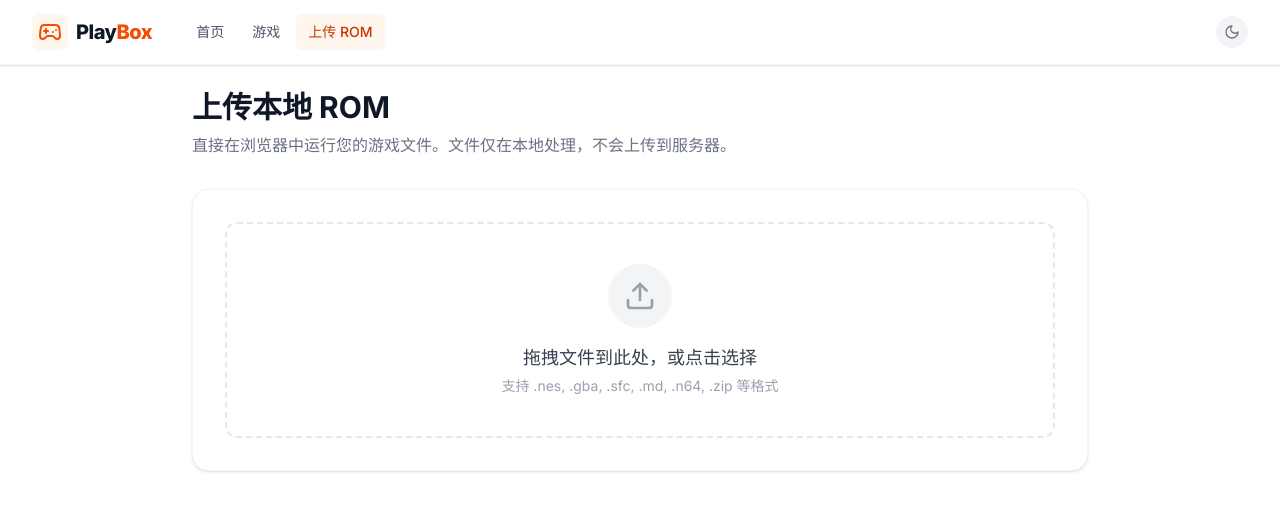
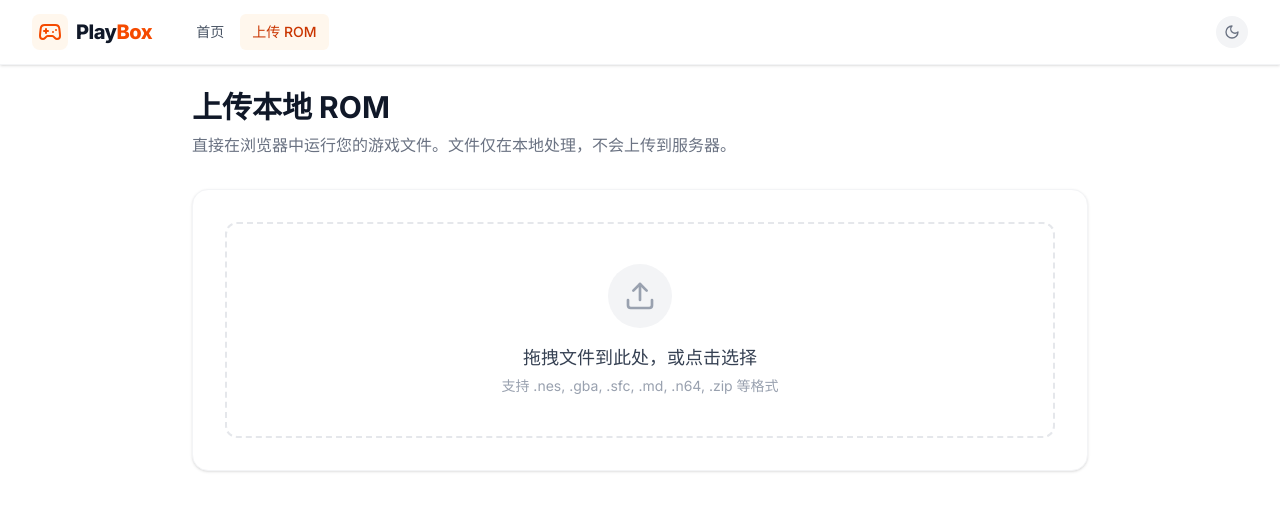
Before and after one commit to sxw-18/react-game, a Next.js app: page /upload in a window 1280 px wide. Shown: the top 510 px of the page. Built offline with nearby package versions, Linux system fonts and the light colour scheme.

Commit message:
优化报错

```diff
--- a/components/GamePlayer.tsx
+++ b/components/GamePlayer.tsx
@@ -61,7 +61,7 @@ export default function GamePlayer({ game, romUrl, core }: GamePlayerProps) {
     window.EJS_core = effectiveCore || 'nes';
     window.EJS_pathtodata = 'https://static.8bgame.top/data/';
     window.EJS_startOnLoaded = true;
-    window.EJS_disableDatabases = true;
+    window.EJS_disableDatabases = false;
     window.EJS_language = "zh-CN";
 
     const handleReady = () => {
--- a/components/Header.tsx
+++ b/components/Header.tsx
@@ -28,12 +28,6 @@ export default function Header() {
                 首页
             </Link>
             <Link
-                href="/games"
-                className={`px-3 py-2 rounded-md transition-colors relative z-50 cursor-pointer ${pathname?.startsWith('/games') || pathname?.startsWith('/game/') ? 'text-orange-700 bg-orange-50' : 'hover:text-orange-600 hover:bg-orange-50'}`}
-            >
-                游戏
-            </Link>
-            <Link
                 href="/upload"
                 className={`px-3 py-2 rounded-md transition-colors relative z-50 cursor-pointer ${pathname === '/upload' ? 'text-orange-700 bg-orange-50' : 'hover:text-orange-600 hover:bg-orange-50'}`}
             >
```
